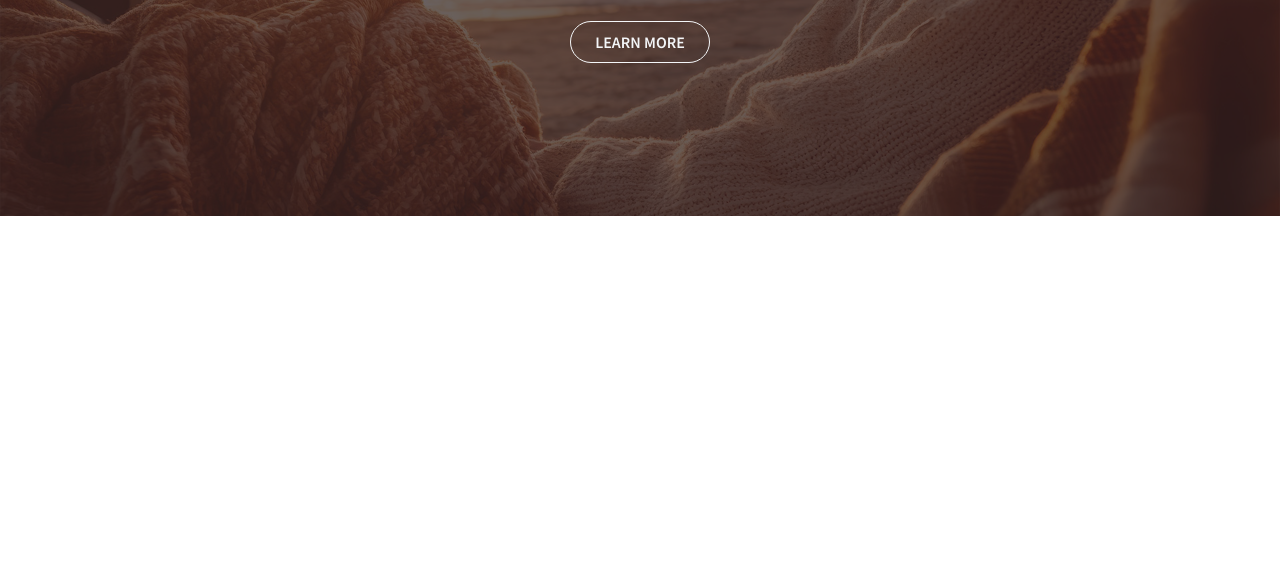
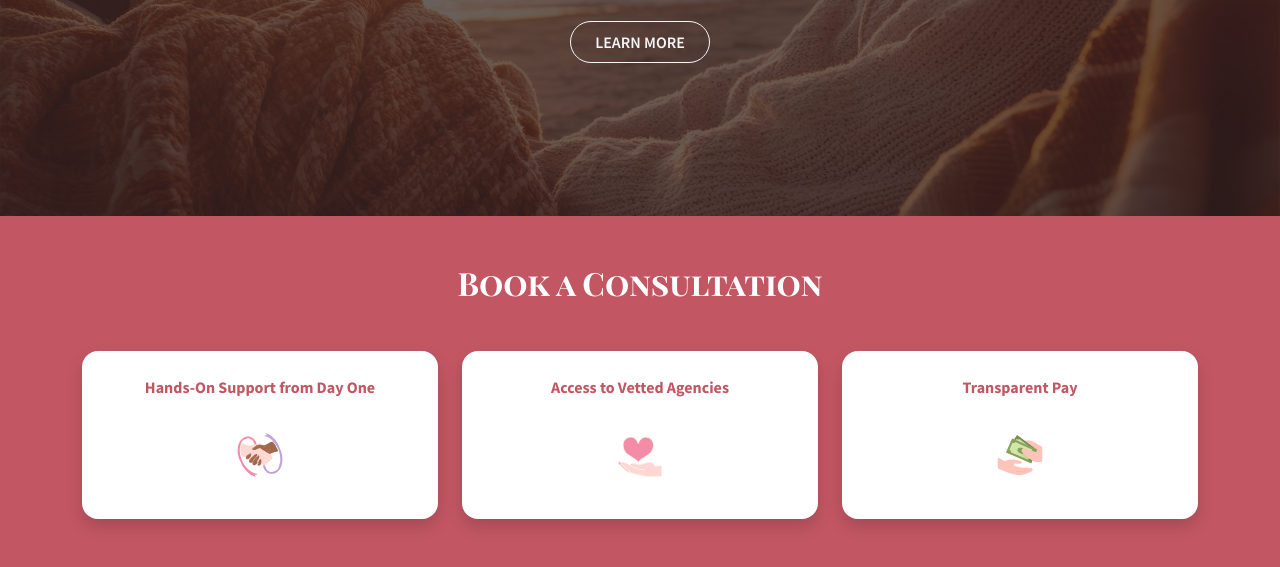
Before and after one commit to maluhialove/mauhialove, a plain HTML site: page index.html in a window 1280 px wide. Shown: the part 563-1130 px from the top of the page. Before the commit the page ends 800 px from the top, so only its background shows below. Drawn offline with nearby package versions, Linux system fonts and the light colour scheme.

Commit message:
Changed primary color, added another section, now to do the next pne

```diff
--- a/css/bootstrap.scss
+++ b/css/bootstrap.scss
@@ -1,6 +1,6 @@
 /******* Customized Bootstrap ********/
 
-$primary: #8b4b4f;
+$primary: #c25763;
 $secondary: #bfa1db;
 $light: #F4F6F8;
 $dark: #2c1e24;
--- a/css/styles.css
+++ b/css/styles.css
@@ -14,7 +14,7 @@
 	 * color-2(#343D35)
 	 * color-3(#FEF5E4)
 	 */
-	--primary: #8b4b4f;
+	--primary: #c25763;
 	--secondary: #bfa1db;
 	--light: #f4f6f8;
 	--dark: #2c1e24;
--- a/index.html
+++ b/index.html
@@ -294,6 +294,62 @@
 		</div>
 		<!-- Navbar Wrapper End -->
 
+		<!-- Book a Consultation Section -->
+		<section class="py-5" style="background-color: var(--bs-primary)">
+			<div class="container text-center">
+				<h2 class="text-white mb-5">Book a Consultation</h2>
+				<div class="row g-4 justify-content-center">
+					<!-- Box 1 -->
+					<div class="col-md-4">
+						<div
+							class="bg-white rounded-4 p-4 h-100 d-flex flex-column align-items-center text-center shadow"
+						>
+							<p class="text-primary fw-bold mb-3">
+								Hands-On Support from Day One
+							</p>
+							<img
+								src="img/1.svg"
+								alt="Hands-On Support"
+								style="width: 80px; height: auto"
+							/>
+						</div>
+					</div>
+
+					<!-- Box 2 -->
+					<div class="col-md-4">
+						<div
+							class="bg-white rounded-4 p-4 h-100 d-flex flex-column align-items-center text-center shadow"
+						>
+							<p class="text-primary fw-bold mb-3">
+								Access to Vetted Agencies
+							</p>
+							<img
+								src="img/2.svg"
+								alt="Access to Agencies"
+								style="width: 80px; height: auto"
+							/>
+						</div>
+					</div>
+
+					<!-- Box 3 -->
+					<div class="col-md-4">
+						<div
+							class="bg-white rounded-4 p-4 h-100 d-flex flex-column align-items-center text-center shadow"
+						>
+							<p class="text-primary fw-bold mb-3">
+								Transparent Pay
+							</p>
+							<img
+								src="img/3.svg"
+								alt="Transparent Pay"
+								style="width: 80px; height: auto"
+							/>
+						</div>
+					</div>
+				</div>
+			</div>
+		</section>
+
 		<!-- Back to Top -->
 		<a href="#" class="btn btn-lg btn-primary btn-lg-square back-to-top"
 			><i class="bi bi-arrow-up"></i
```
Also changed, not shown: css/bootstrap.css, img/1.svg (added), img/2.svg (added), img/3.svg (added), img/logo.png (deleted), 3 other files.
